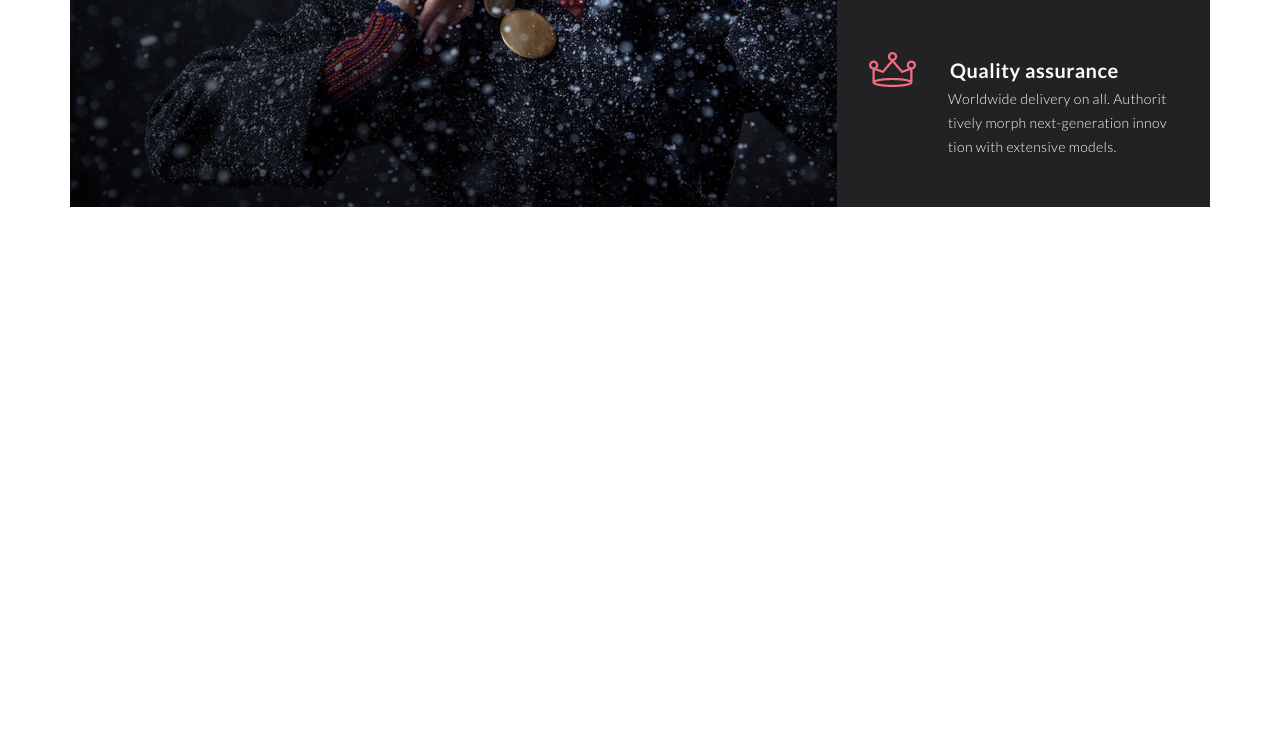
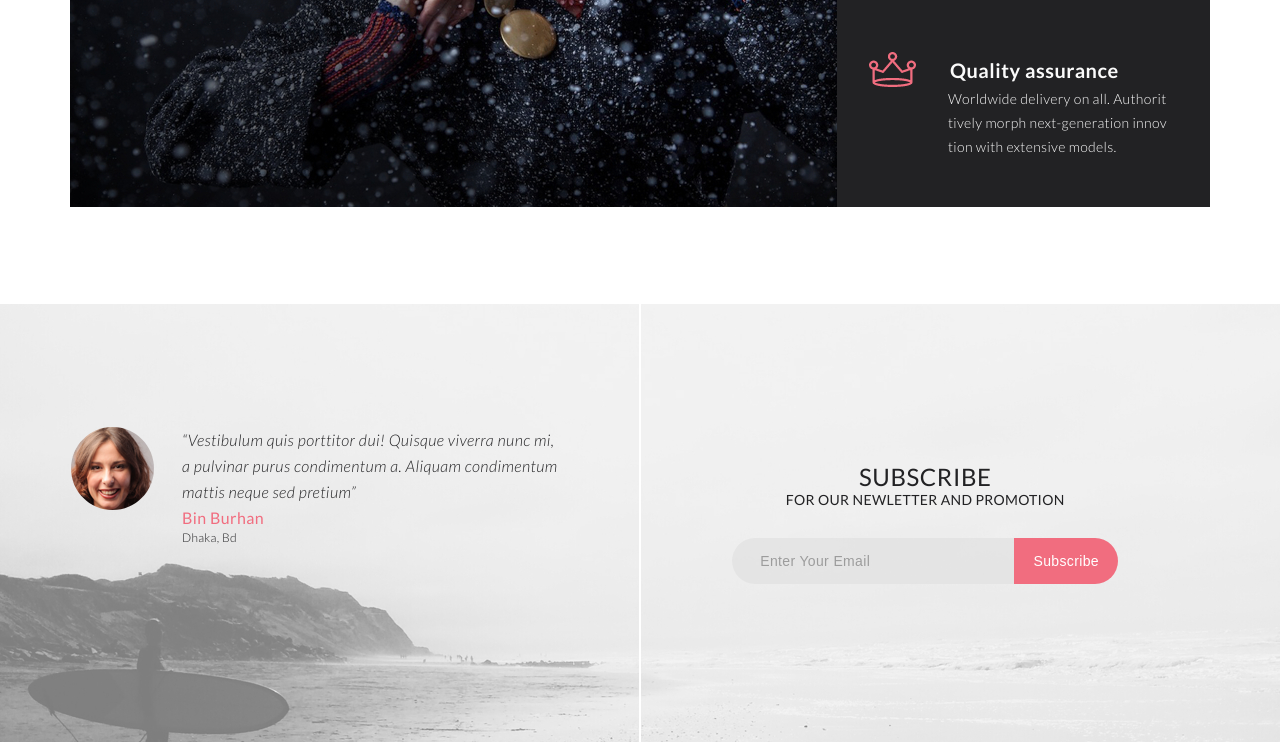
Before and after one commit to philipp-vishenka/geekbrains-dev, a plain HTML site: page index.html in a window 1280 px wide. Shown: the part 3257-3999 px from the top of the page. Before the commit the page ends 3561 px from the top, so only its background shows below. Drawn offline with Linux system fonts and the light colour scheme.

Commit message:
Added container slider-subscribe.

```diff
--- a/index.html
+++ b/index.html
@@ -203,6 +203,7 @@
             </div>
         </div>
     </section>
+
     <section class="container">
         <div class="container-offer">
             <div class="offer-left">
@@ -255,9 +256,29 @@
                            models.</p>
                     </div>
                 </article>
-
             </div>
         </div>
     </section>
+
+    <div class="slider-sub">
+        <div class="container">
+            <div class=" container-slider-sub">
+                <div class="slider-sub-left">
+                    <img class="personal-img" src="img/slider-foto.png" alt="personal">
+                    <p class="slider-personal-comment">“Vestibulum quis porttitor dui! Quisque viverra nunc mi,
+                                                       a pulvinar purus condimentum a. Aliquam condimentum mattis neque sed pretium”</p>
+                    <p class="slider-personal-name">Bin Burhan</p>
+                    <p class="slider-personal-title">Dhaka, Bd</p>
+                </div>
+                <div class="slider-sub-right">
+                    <h2>Subscribe</h2>
+                    <h3>FOR OUR NEWLETTER AND PROMOTION</h3>
+                    <form class="subscribe" action="#">
+                        <input class="sub-email" type="email" placeholder="Enter Your Email"><button class="sub-but">Subscribe</button>
+                    </form>
+                </div>
+            </div>
+        </div>
+    </div>
 </body>
 </html>
--- a/style/style.css
+++ b/style/style.css
@@ -503,3 +503,109 @@ body {
     line-height: 24px;
     letter-spacing: 0.34px;
 }
+
+/*Container Slider-Subscribe*/
+.slider-sub {
+    background: url("../img/slider-subscribe.jpg") space center;
+
+}
+.container-slider-sub {
+    display: flex;
+    height: 438px;
+}
+.slider-sub-left {
+    width: 569.5px;
+    border-right: 0.5px solid #fff;
+    padding: 123px 74px 123px 112px;
+    position: relative;
+    box-sizing: border-box;
+}
+.personal-img {
+    position: absolute;
+    left: 1px;
+}
+.slider-personal-comment {
+    color: #222224;
+    font-size: 16px;
+    font-style: italic;
+    line-height: 26px;
+    letter-spacing: 0.4px;
+}
+.slider-personal-name {
+    color: #f16d7f;
+    font-size: 16px;
+    letter-spacing: 0.4px;
+    line-height: 26px;
+}
+.slider-personal-title {
+    color: #222224;
+    font-size: 12px;
+    font-weight: 300;
+    letter-spacing: 0.3px;
+    line-height: 14px;
+}
+.slider-sub-right {
+    display: flex;
+    flex-direction: column;
+    align-items: center;
+    justify-content: center;
+    width: 569.5px;
+    border-left: 0.5px solid #fff;
+}
+.slider-sub-right h2 {
+    color: #222224;
+    font-weight: 400;
+    font-size: 24px;
+    letter-spacing: 0.6px;
+    text-transform: uppercase;
+}
+.slider-sub-right h3 {
+    /* Style for "Subscribe" */
+    color: #222224;
+    font-size: 14px;
+    font-weight: 400;
+    text-transform: uppercase;
+    letter-spacing: 0.35px;
+}
+.slider-sub-right .subscribe {
+    padding-top: 30px;
+}
+.sub-email {
+    width: 282px;
+    height: 46px;
+    border: none;
+    border-radius: 23px 0 0 23px;
+    background-color: #e1e1e1;
+    opacity: 0.67;
+    color: #222224;
+    font-size: 14px;
+    font-weight: 400;
+    letter-spacing: 0.35px;
+    padding: 0 28px;
+    box-sizing: border-box;
+}
+.sub-email:hover {
+    background-color: #cdcdcd;
+}
+.sub-email:focus {
+    outline: none;
+    background-color: #ffffff;
+}
+.sub-but {
+    width: 104px;
+    height: 46px;
+    border: none;
+    border-radius: 0 23px 23px 0;
+    background-color: #f16d7f;
+    color: #ffffff;
+    font-size: 14px;
+    font-weight: 400;
+    letter-spacing: 0.35px;
+}
+.sub-but:hover {
+    background-color: #f15665;
+}
+.sub-but:focus {
+    outline: none;
+    background-color: #9ae58f;
+}
```
Also changed, not shown: img/slider-foto.png (added), img/slider-subscribe.jpg (added).
